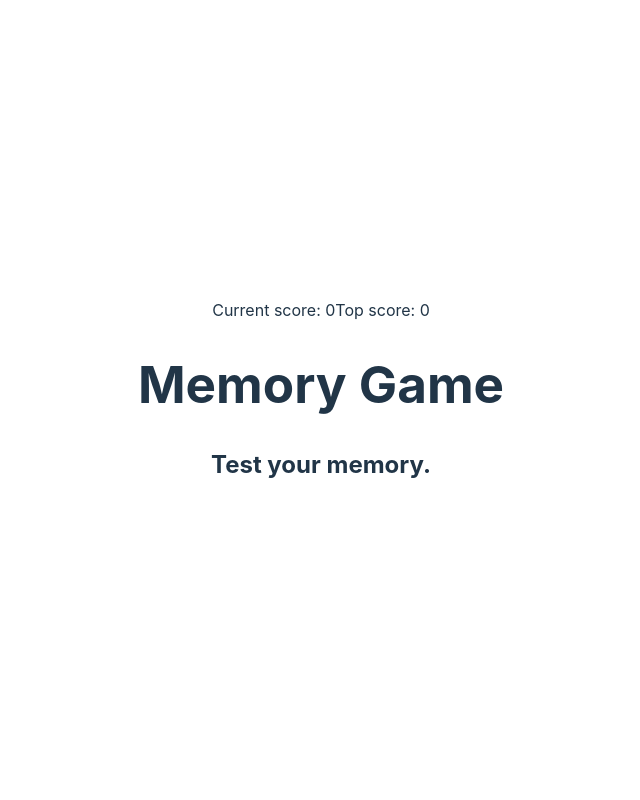
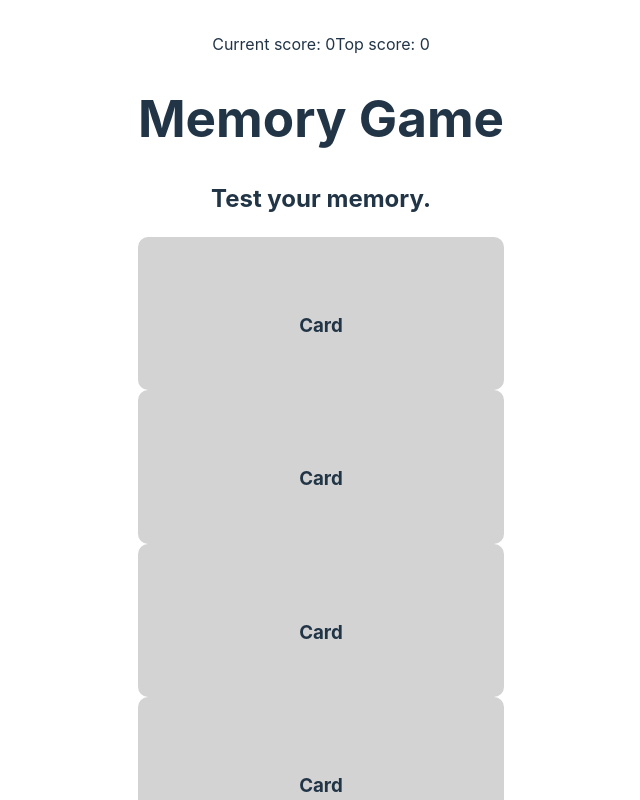
Before and after one commit to localtoast42/odin-memory-game, a React (Vite) app: page / in a window 1280 px wide. Shown: the top 800 px of the page, without its empty margins (319-959 px from the left). Built offline with nearby package versions, Linux system fonts and the light colour scheme.

Commit message:
Add basic styling to Card component

```diff
--- a/src/components/Card.jsx
+++ b/src/components/Card.jsx
@@ -1,6 +1,12 @@
+import '../styles/Card.css'
+
 export default function Card() {
     return (
         <>
+            <div className="card">
+                <img src="" alt="" />
+                <h3>Card</h3>
+            </div>
         </>
     )
 }
--- /dev/null
+++ b/src/styles/Card.css
@@ -0,0 +1,4 @@
+.card {
+    background: lightgray;
+    border-radius: 10px;
+}
```
